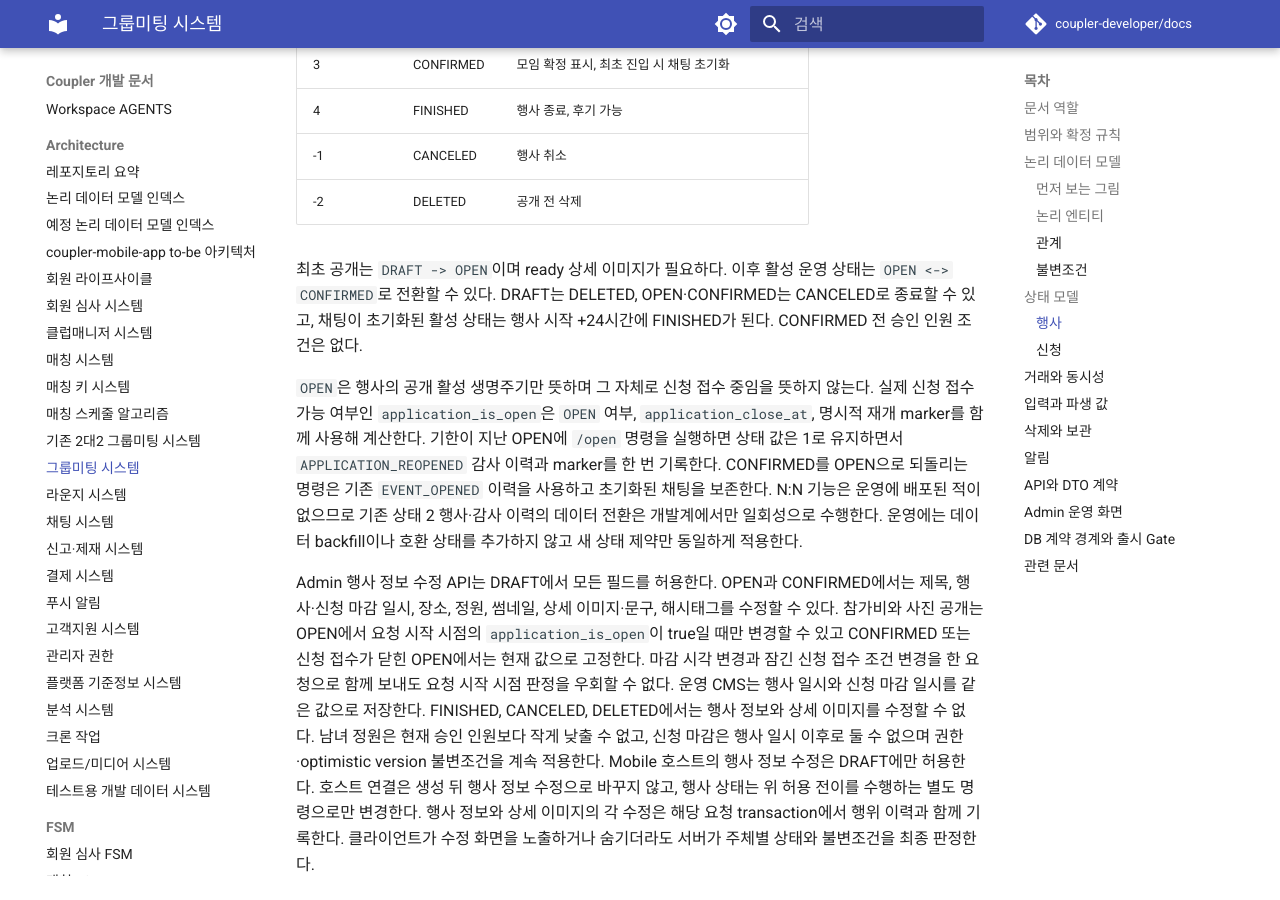
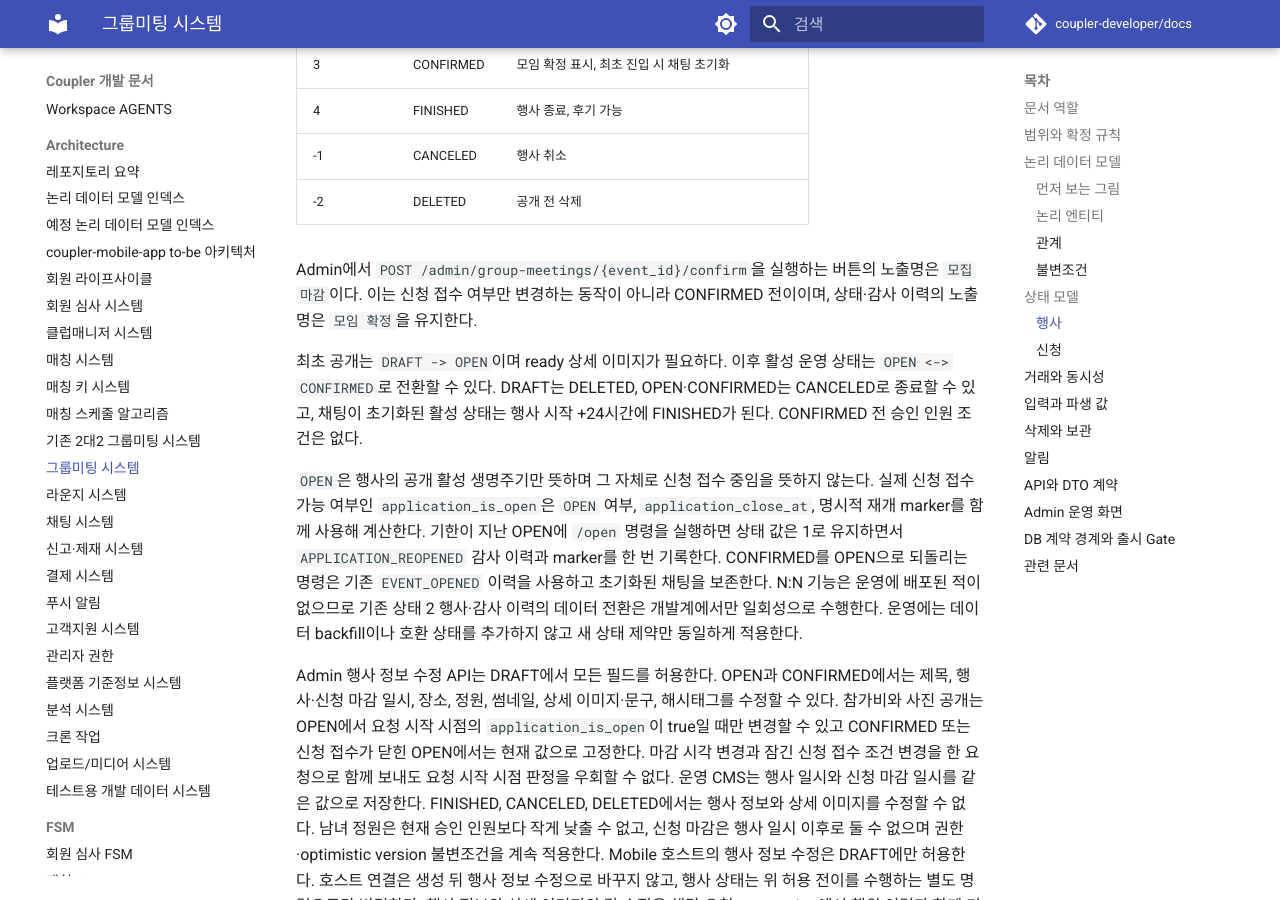
Before and after one commit to coupler-developer/docs, an MkDocs documentation site: the page built from content/architecture/group-meeting-system.md, in a window 1280 px wide and 900 px high, scrolled down 3864 px. Built offline with MkDocs 1.6.1 and Material for MkDocs 9.7.7, drawn with Linux system fonts in a browser that asks for light colours; comment, search, counter and statistics services are not loaded.

Commit message:
docs: 그룹미팅 모집 마감 용어 명시
Reason:
- Admin 버튼 노출명과 confirm 상태 의미를 문서에서 구분할 필요가 있음

Changes:
- 모집 마감 버튼이 기존 confirm 명령과 CONFIRMED 전이로 연결됨을 명시

How:
- 현재 계약만 설명하고 상태와 감사 이력의 모임 확정 명칭은 유지

Tests:
- yarn verify 통과

```diff
--- a/content/architecture/group-meeting-system.md
+++ b/content/architecture/group-meeting-system.md
@@ -182,6 +182,10 @@ flowchart LR
 | 4 | FINISHED | 행사 종료, 후기 가능 |
 | -1 | CANCELED | 행사 취소 |
 | -2 | DELETED | 공개 전 삭제 |
+
+Admin에서 `POST /admin/group-meetings/{event_id}/confirm`을 실행하는 버튼의 노출명은 `모집 마감`이다.
+이는 신청 접수 여부만 변경하는 동작이 아니라 CONFIRMED 전이이며, 상태·감사 이력의 노출명은 `모임 확정`을
+유지한다.
 
 최초 공개는 `DRAFT -> OPEN`이며 ready 상세 이미지가 필요하다. 이후 활성 운영 상태는
 `OPEN <-> CONFIRMED`로 전환할 수 있다. DRAFT는 DELETED, OPEN·CONFIRMED는 CANCELED로 종료할 수 있고,
```
